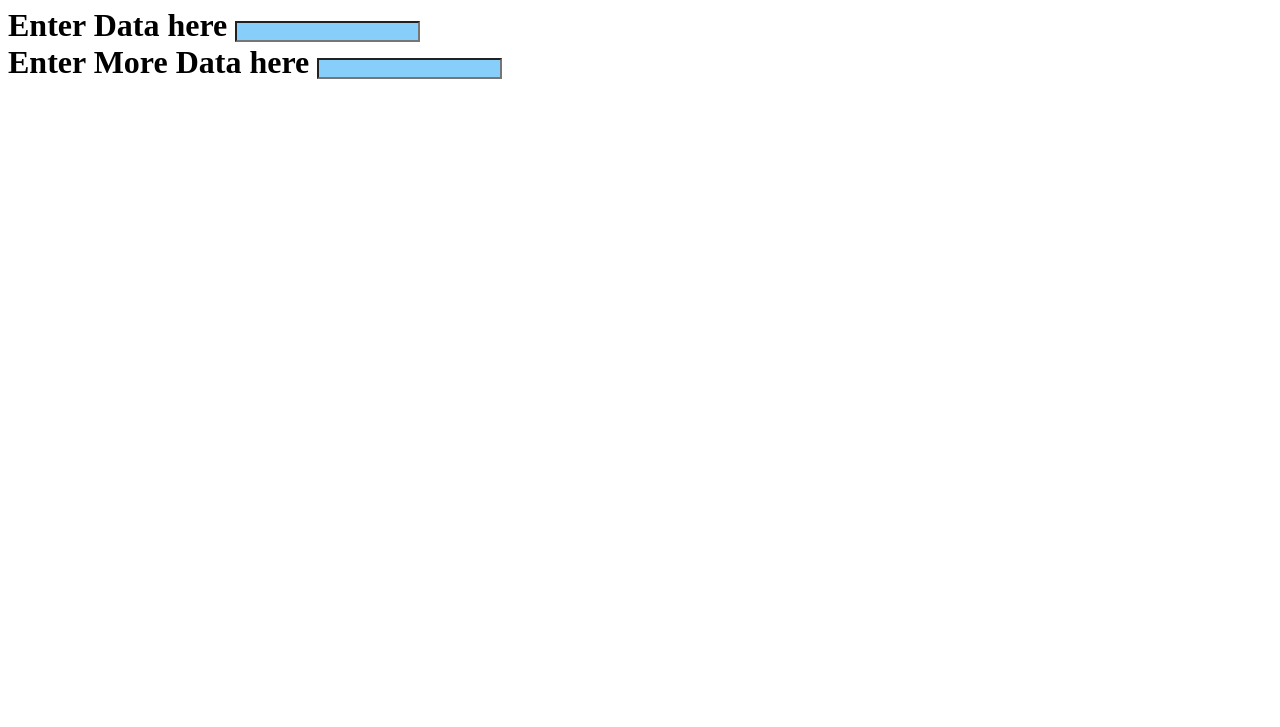
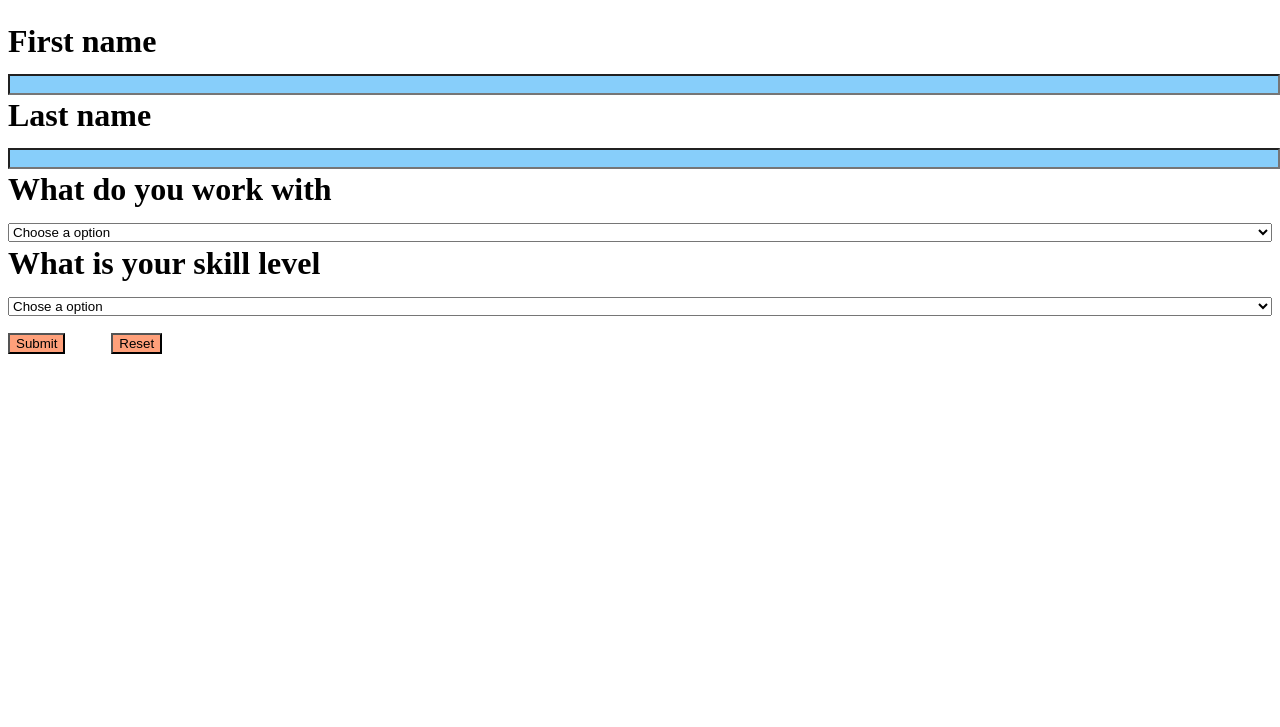
Before and after one commit to Lesnikakieski/TEST2, a plain HTML site: page Form.html in a window 1280 px wide. Shown: the part 73-800 px from the top of the page. Drawn offline with Linux system fonts and the light colour scheme.

Commit message:
Finished Form

```diff
--- a/Form.html
+++ b/Form.html
@@ -1,5 +1,6 @@
 <!DOCTYPE html>
 <html lang="en">
+
 <head>
 
     <link rel="stylesheet" href="style.css">
@@ -8,18 +9,33 @@
 
 <body>
 
-    <h1>Formularz<h1>
+    <h1 style="text-align: center;">Contact Form <h1>
 
             <div class="FormBody">
+                <form action="#" method="post">
                     <div class="FormElement">
-            <label >Enter Data here</label>
+                        <label for="Field1">First name</label>
                         <input type="text" for="Field1" name="Field1">
                     </div>
                     <div class="FormElement">
-            <label >Enter More Data here</label>
+                        <label for="Field2">Last name</label>
                         <input type="text" for="Field2" name="Field2">
                     </div>
-
+                    <label for="selection1">What do you work with</label>
+                    <select id="selection1">
+                        <option value="">Choose a option</option>
+                        <option value="OptionA">databases</option>
+                        <option value="OptionB">LowLevel programming</option>
+                    </select>
+                    <label for="selection2">What is your skill level</label>
+                    <select id="selection2">
+                        <option value="">Chose a option</option>
+                        <option value="OptionA">Beginner</option>
+                        <option value="OptionB">Advanced</option>
+                    </select>
+                    <input class="FormButton" type="submit" value="Submit">
+                    <input class="FormButton" type="reset" value="Reset">
+                </form>
             </div>
 
 </body>
--- a/style.css
+++ b/style.css
@@ -1,9 +1,17 @@
 .FormBody {
-    margin-bottom: 1cm;
+    margin-top: 1cm;
 }
 
-.FormElement input[type="text"] {
+.FormElement input {
 
     background-color: lightskyblue;
+    width: 100%;
 
 }
+select {
+    width: 100%;
+}
+.FormButton {
+    background-color: lightsalmon;
+    margin-right: 1cm ;
+}
```
Lines whose indentation alone changed are shown as unchanged.
